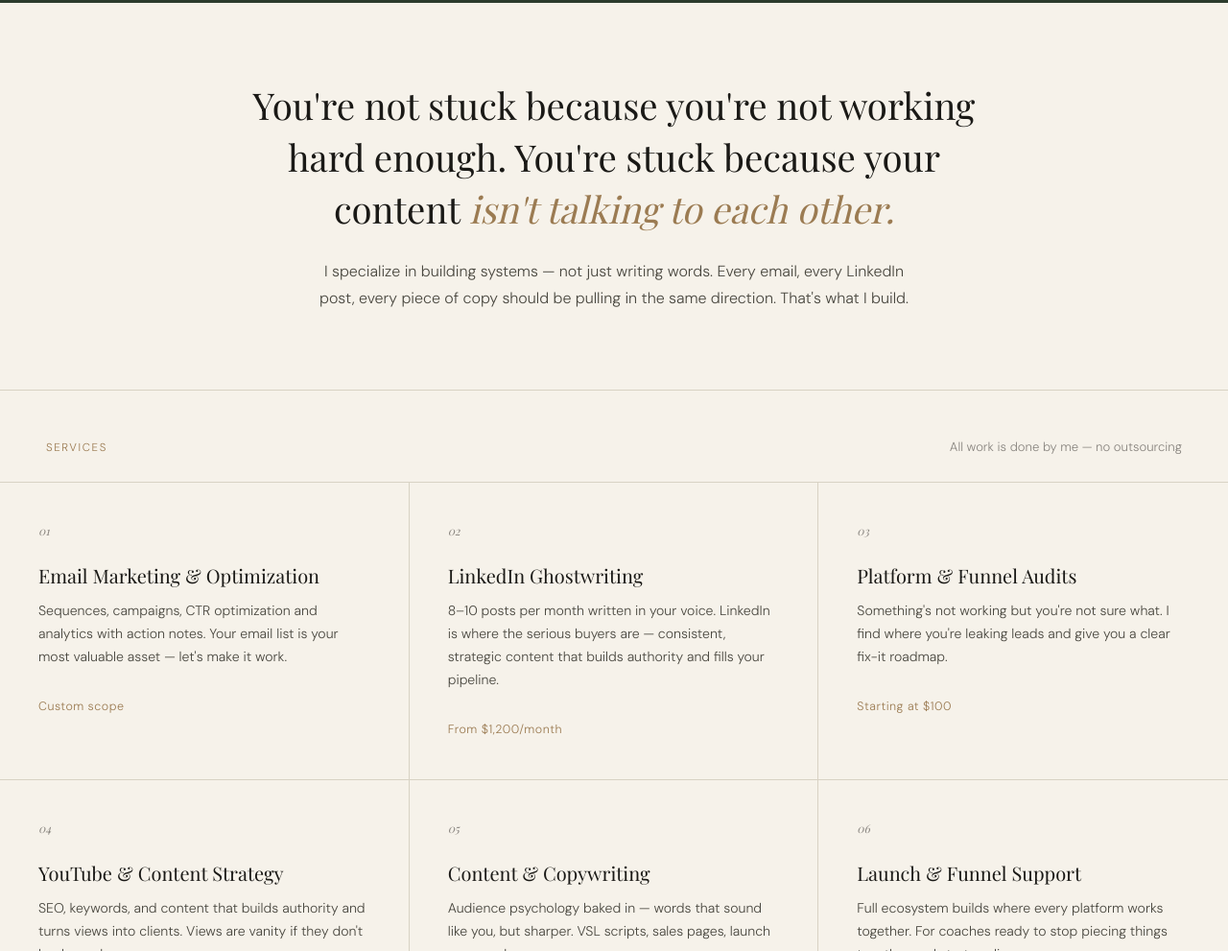
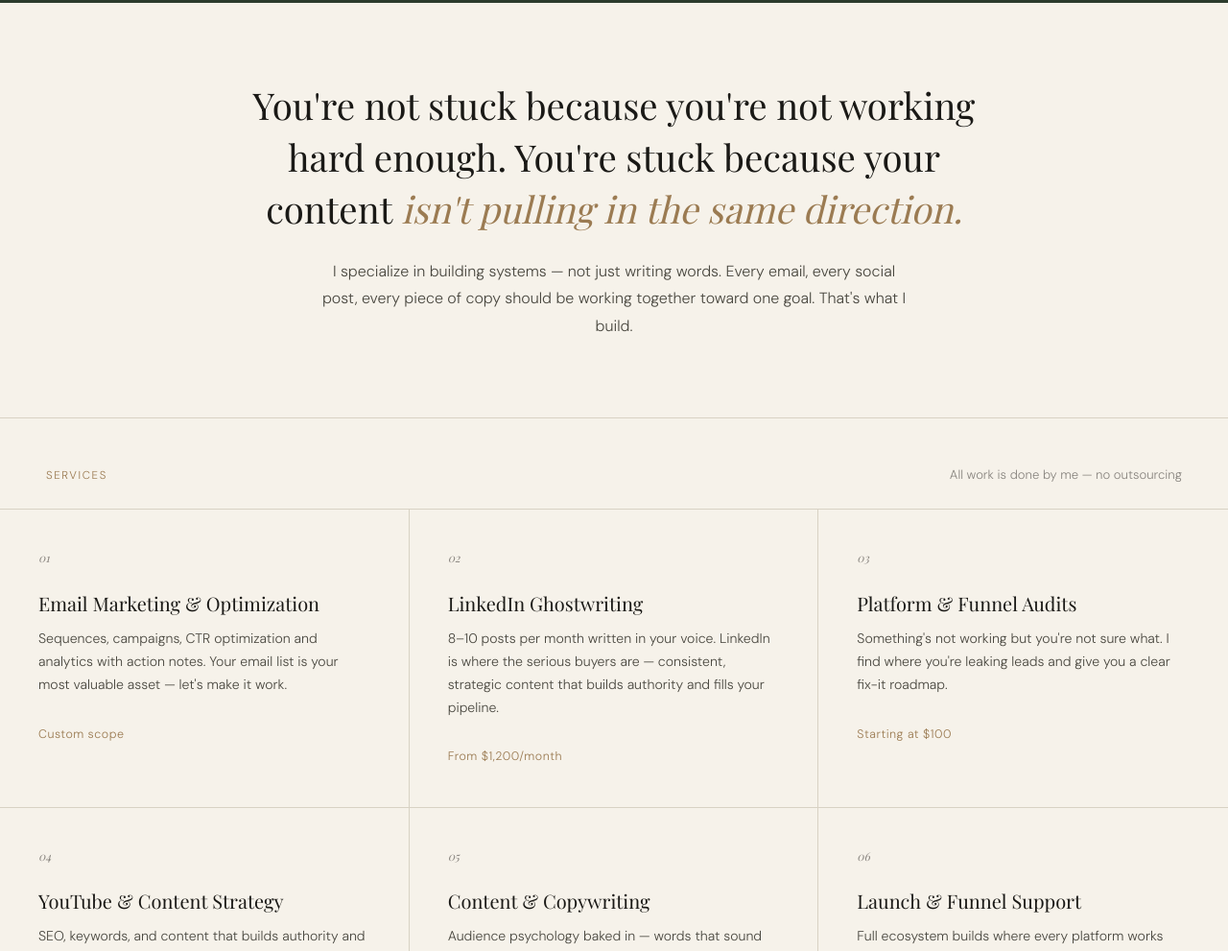
Before and after one commit to wanderingwolfcopywriting/wanderingwolfcopywriting, a plain HTML site: page index.html in a window 1280 px wide. Shown: the part 851-1842 px from the top of the page at 96% size. Drawn offline with nearby package versions, Linux system fonts and the light colour scheme; a web font is replaced by a local one.

Commit message:
Update index.html

```diff
--- a/index.html
+++ b/index.html
@@ -891,8 +891,8 @@
 
   <!-- POSITIONING -->
   <section class="positioning fade-in">
-    <h2>You're not stuck because you're not working hard enough. You're stuck because your content <em>isn't talking to each other.</em></h2>
-    <p>I specialize in building systems — not just writing words. Every email, every LinkedIn post, every piece of copy should be pulling in the same direction. That's what I build.</p>
+    <h2>You're not stuck because you're not working hard enough. You're stuck because your content <em>isn't pulling in the same direction.</em></h2>
+    <p>I specialize in building systems — not just writing words. Every email, every social post, every piece of copy should be working together toward one goal. That's what I build.</p>
   </section>
 
   <!-- SERVICES -->
```
